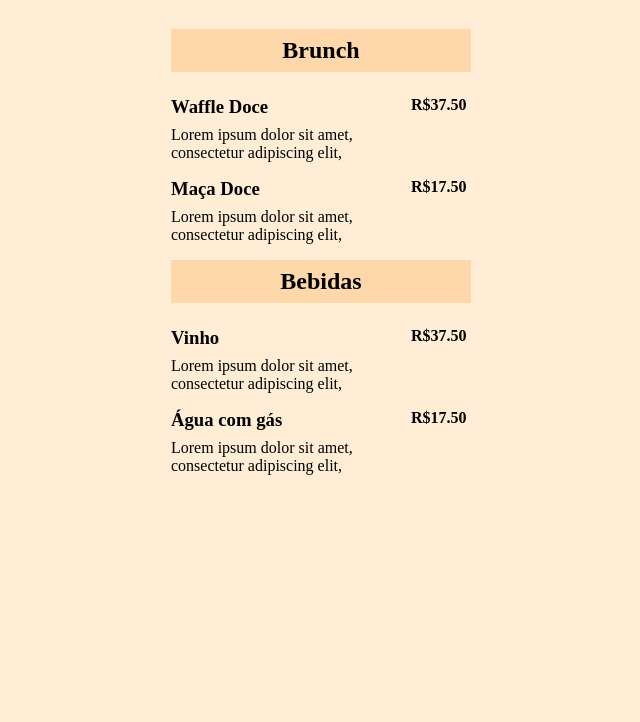
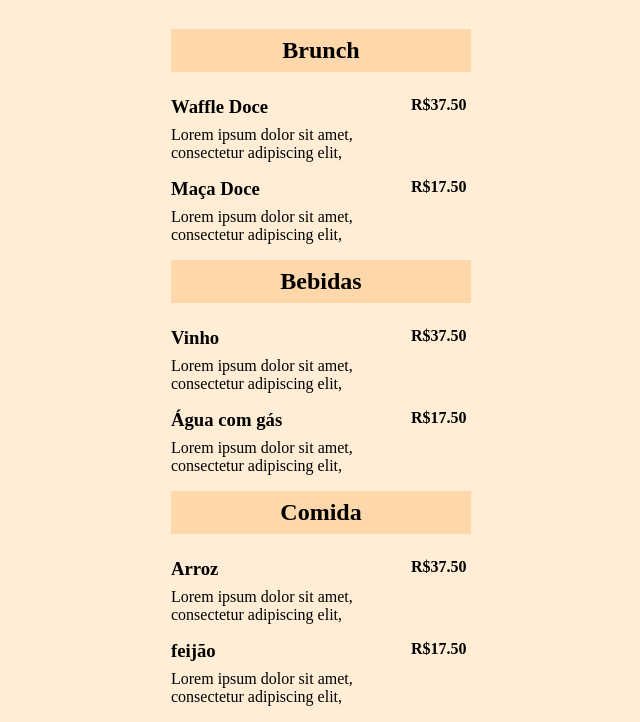
Before and after one commit to RodolfoMeneguetti/RocketCoffee, a plain HTML site: page index.html in a window 1280 px wide. Shown: the part 94-816 px from the top of the page, without its empty margins (319-959 px from the left). Drawn offline with Linux system fonts and the light colour scheme.

Commit message:
Adicionado Comida

```diff
--- a/index.html
+++ b/index.html
@@ -76,6 +76,37 @@
 
         </li>
       </ul>
+
+      <h2>Comida</h2>
+      <ul>
+        <li>
+          <div class="details">
+            <h3>Arroz</h3>
+            <p>
+              Lorem ipsum dolor sit amet, consectetur adipiscing elit,
+            </p>
+          </div>
+
+          <strong class="price">
+            R$37.50
+          </strong>
+
+        </li>
+        <li>
+          <div class="details">
+            <h3>feijão</h3>
+            <p>
+              Lorem ipsum dolor sit amet, consectetur adipiscing elit,
+            </p>
+          </div>
+
+          <strong class="price">
+            R$17.50
+          </strong>
+
+        </li>
+      </ul>
+
     </section>
 
   </body>
```
